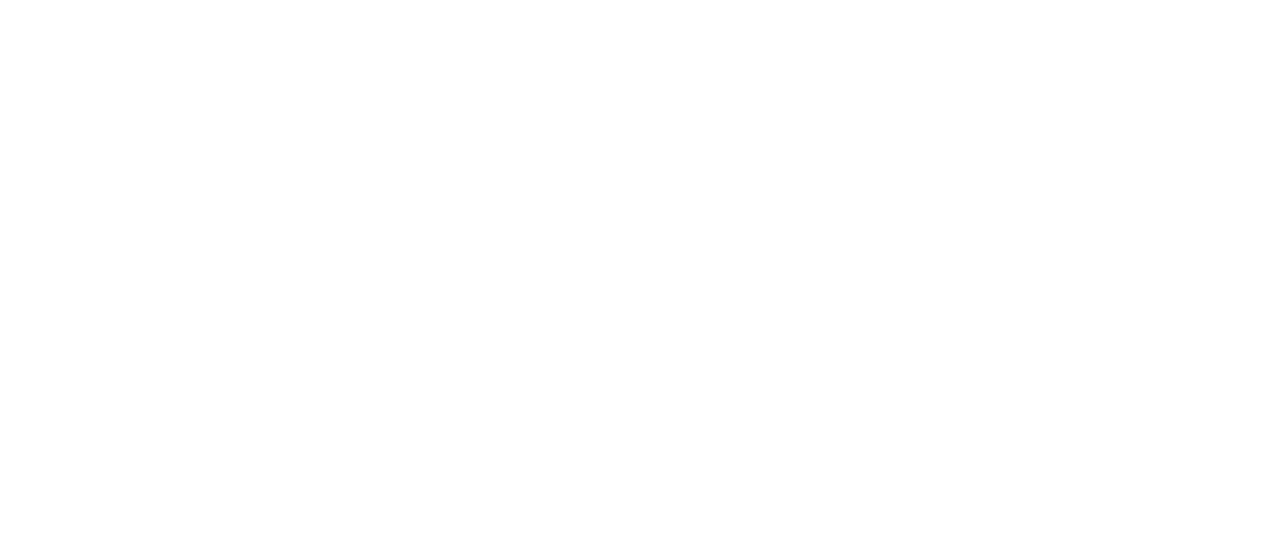
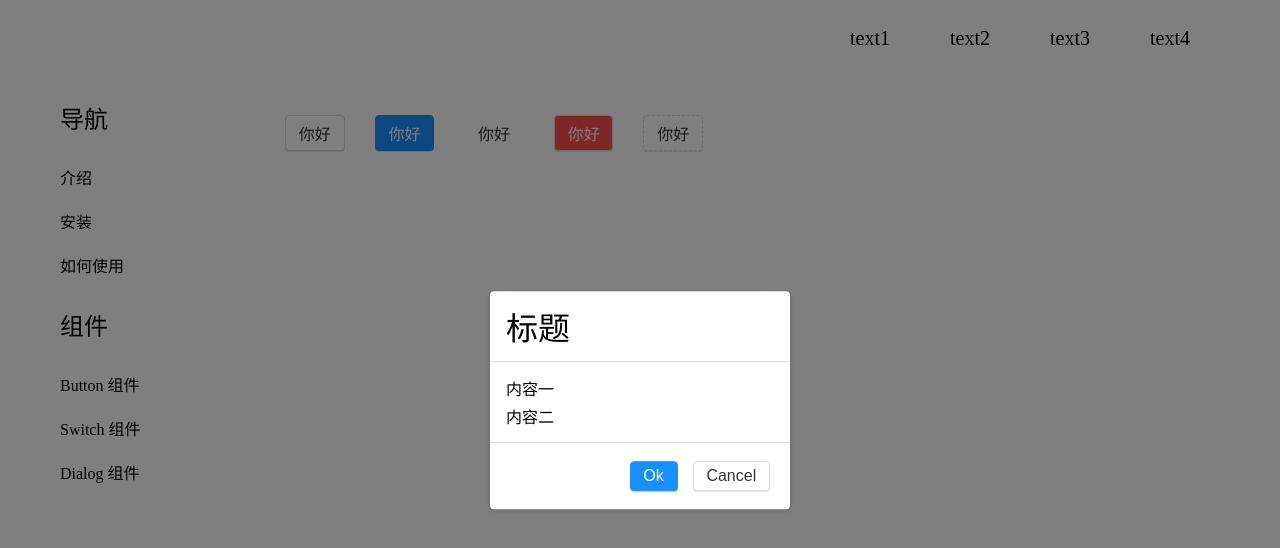
Before and after one commit to qianyuzzf/vue3-wheel-ui-1, a Vue app: page /#/doc/dialog in a window 1280 px wide. Before the commit this address had no page. Shown: the top 548 px of the page. Built offline with nearby package versions, Linux system fonts and the light colour scheme.

Commit message:
创建Dialog.vue组件

```diff
--- a/src/Router.ts
+++ b/src/Router.ts
@@ -3,6 +3,7 @@
 import Doc from './views/Doc.vue';
 import Button from './components/buttons/Button.vue';
 import Switch from './components/switches/Switch.vue';
+import Dialog from './components/dialogs/Dialog.vue';
 
 const history = createWebHashHistory();
 
@@ -21,6 +22,10 @@
         {
           path: 'switch',
           component: Switch
+        },
+        {
+          path: 'dialog',
+          component: Dialog
         }
       ]
     }
--- a/src/components/buttons/Button.vue
+++ b/src/components/buttons/Button.vue
@@ -9,26 +9,31 @@
 Vue.use(Button);</pre>
   </div>
   <div class="button-wheel-1">
-    <Button1 size="normal"/>
-    <Button1 size="big"/>
-    <Button1 size="small"/>
+    <Button1_1 size="normal"/>
+    <Button1_1 size="big"/>
+    <Button1_1 size="small"/>
     <Button2/>
     <Button3/>
     <Button4/>
   </div>
 </template>
+
 <script lang="ts">
 import Button1 from './Button1.vue';
 import Button2 from './Button2.vue';
 import Button3 from './Button3.vue';
 import Button4 from './Button4.vue';
+import Button1_2 from "./Button1_2.vue";
+import Button1_1 from "./Button1_1.vue";
 
 export default {
   components: {
-    Button1, Button2, Button3, Button4
-  },
-  setup() {
-
+    Button1_1,
+    Button1_2,
+    Button1,
+    Button2,
+    Button3,
+    Button4
   }
 };
 </script>
--- a/src/components/buttons/Button1.vue
+++ b/src/components/buttons/Button1.vue
@@ -1,41 +1,25 @@
 <template>
-  <div class="theme1-wheel-type">
-    <button class="theme1-wheel-white" :class="buttonSize">
-      <span>你好</span>
-    </button>
-    <button class="theme1-wheel-blue" :class="buttonSize">
-      <span>你好</span>
-    </button>
-    <button class="theme1-wheel-none" :class="buttonSize">
-      <span>你好</span>
-    </button>
-    <button class="theme1-wheel-danger" :class="buttonSize">
-      <span>你好</span>
-    </button>
-    <button class="theme1-wheel-dashed" :class="buttonSize">
-      <span>你好</span>
-    </button>
-  </div>
+  <button v-bind="$attrs">
+    <span>{{ buttonName }} </span>
+  </button>
 </template>
 
 <script lang="ts">
-import {ref} from "vue";
-
 export default {
+  inheritAttrs: false,
   props: {
     size: {
       type: String,
       default: 'normal'
+    },
+    choose: {
+      type: Number,
+      default: -1
+    },
+    buttonName: {
+      type: String,
+      default: '你好'
     }
-  },
-  setup(props, context) {
-    const buttonSize = ref('normal');
-    if (props.size === 'big') {
-      buttonSize.value = 'bigSize';
-    } else if (props.size === 'small') {
-      buttonSize.value = 'smallSize';
-    }
-    return {buttonSize};
   },
 };
 </script>
@@ -56,11 +40,11 @@
       box-shadow: 0 1px 0 rgba(0, 0, 0, 0.1);
       cursor: pointer;
 
-      &.bigSize {
+      &.theme1-wheel-big {
         font-size: $big-font-size;
       }
 
-      &.smallSize {
+      &.theme1-wheel-small {
         font-size: $small-font-size;
       }
 
--- /dev/null
+++ b/src/components/buttons/Button1_1.vue
@@ -0,0 +1,39 @@
+<template>
+  <div class="theme1-wheel-type">
+    <Button1 v-for="(c,index) in classNames"
+             :key="index"
+             v-bind="$attrs"
+             :class="{[`theme1-wheel-${c}`]: c,[`theme1-wheel-${size}`]: size}"
+             :button-name="buttonName">
+    </Button1>
+  </div>
+</template>
+
+<script lang="ts">
+import Button1 from './Button1.vue';
+
+export default {
+  inheritAttrs: false,
+  components: {
+    Button1
+  },
+  props: {
+    size: {
+      type: String,
+      default: 'normal'
+    },
+    choose: {
+      type: Number,
+      default: -1
+    },
+    buttonName: {
+      type: String,
+      default: '你好'
+    }
+  },
+  setup(props, context) {
+    const classNames = ['white', 'blue', 'none', 'danger', 'dashed'];
+    return {classNames};
+  },
+};
+</script>
--- /dev/null
+++ b/src/components/buttons/Button1_2.vue
@@ -0,0 +1,41 @@
+<template>
+  <div class="theme1-wheel-type">
+    <Button1 v-bind="$attrs"
+             :class="{[`theme1-wheel-${index}`]: choose !== -1, [`theme1-wheel-${size}`]: size}"
+             :button-name="buttonName">
+    </Button1>
+  </div>
+</template>
+
+<script lang="ts">
+import Button1 from './Button1.vue';
+
+export default {
+  inheritAttrs: false,
+  components: {
+    Button1
+  },
+  props: {
+    size: {
+      type: String,
+      default: 'normal'
+    },
+    choose: {
+      type: Number,
+      default: -1
+    },
+    buttonName: {
+      type: String,
+      default: '你好'
+    }
+  },
+  setup(props, context) {
+    let index;
+    const classNames = ['white', 'blue', 'none', 'danger', 'dashed'];
+    if (props.choose !== -1) {
+      index = classNames[props.choose];
+    }
+    return {index};
+  },
+};
+</script>
--- /dev/null
+++ b/src/components/dialogs/Dialog.vue
@@ -0,0 +1,99 @@
+<template>
+  <div class="button-wheel-1">
+    <Button1_1 @click="xxx"/>
+  </div>
+  <div class="dialog-wheel-overlay">
+    <div class="dialog-wheel-wrapper">
+      <div class="dialog-wheel-1">
+        <div class="dialog-wheel-header">
+          <h1>标题</h1>
+        </div>
+        <div class="dialog-wheel-main">
+          <p>内容一</p>
+          <p>内容二</p>
+        </div>
+        <div class="dialog-wheel-footer">
+          <div class="button-wheel-1">
+            <Button1_2 :choose="0" button-name="Cancel"/>
+            <Button1_2 :choose="1" button-name="Ok"/>
+          </div>
+        </div>
+      </div>
+    </div>
+  </div>
+</template>
+
+<script lang="ts">
+import Button1_1 from "../buttons/Button1_1.vue";
+import Button1_2 from "../buttons/Button1_2.vue";
+
+export default {
+  components: {
+    Button1_2,
+    Button1_1,
+  },
+  setup() {
+    const xxx = () => {
+      console.log(1);
+    };
+    return {xxx};
+  }
+};
+</script>
+
+<style lang="scss">
+@import "../../styles/var.scss";
+
+.dialog-wheel-overlay {
+  position: fixed;
+  top: 0;
+  left: 0;
+  width: 100%;
+  height: 100%;
+  background: $dialog-background-color1;
+  z-index: 200;
+
+  > .dialog-wheel-wrapper {
+    position: absolute;
+    left: 50%;
+    top: 50vh;
+    transform: translateX(-50%) translateY(-50%);
+
+    > .dialog-wheel-1 {
+      display: inline-block;
+      border-radius: $dialog-border-radius;
+      background: white;
+      min-width: 300px;
+      max-width: 400px;
+      box-shadow: 0 1px 2px 2px rgba(0, 0, 0, 0.1);
+
+      > .dialog-wheel-header {
+        padding: 12px 16px;
+        border-bottom: 1px solid $dialog-border-color1;
+      }
+
+      > .dialog-wheel-main {
+        padding: 12px 16px;
+        border-bottom: 1px solid $dialog-border-color1;
+
+        > p {
+          padding: 2px 0;
+        }
+      }
+
+      > .dialog-wheel-footer {
+        padding: 3px 5px;
+
+        > .button-wheel-1 {
+          display: flex;
+          flex-direction: row-reverse;
+
+          .theme1-wheel-blue {
+            margin-right: 0;
+          }
+        }
+      }
+    }
+  }
+}
+</style>
--- a/src/components/switches/Switch1.vue
+++ b/src/components/switches/Switch1.vue
@@ -36,7 +36,7 @@
   height: $switch-height1;
   width: $switch-height2;
   background: #bfbfbf;
-  border-radius: ($switch-height1) / 2;
+  border-radius: $switch-height4;
   position: relative;
 
   > span {
@@ -46,7 +46,7 @@
     height: $switch-height3;
     width: $switch-height3;
     background: white;
-    border-radius: ($switch-height3) / 2;
+    border-radius: $switch-height5;
     transition: all 250ms;
   }
 
--- a/src/styles/var.scss
+++ b/src/styles/var.scss
@@ -18,3 +18,10 @@
 $switch-height1: 22px;
 $switch-height2: $switch-height1 * 2;
 $switch-height3: 18px;
+$switch-height4: 11px;
+$switch-height5: 9px;
+
+//Dialog.vue
+$dialog-background-color1: rgba(0, 0, 0, 0.5);
+$dialog-border-radius: 4px;
+$dialog-border-color1: #d9d9d9;
--- a/src/views/Home.vue
+++ b/src/views/Home.vue
@@ -165,11 +165,9 @@
         display: block;
         background: #6cdb87;
         color: #d4f1ea;
-        font-size: 1.5em;
-        border-radius: 15px;
-        padding: 6px 25px;
-        width: 100px;
-        height: 50px;
+        font-size: 1.2em;
+        border-radius: 8px;
+        padding: 6px 20px;
         top: 220px;
         left: 50%;
         transform: translateX(-50%);
```
